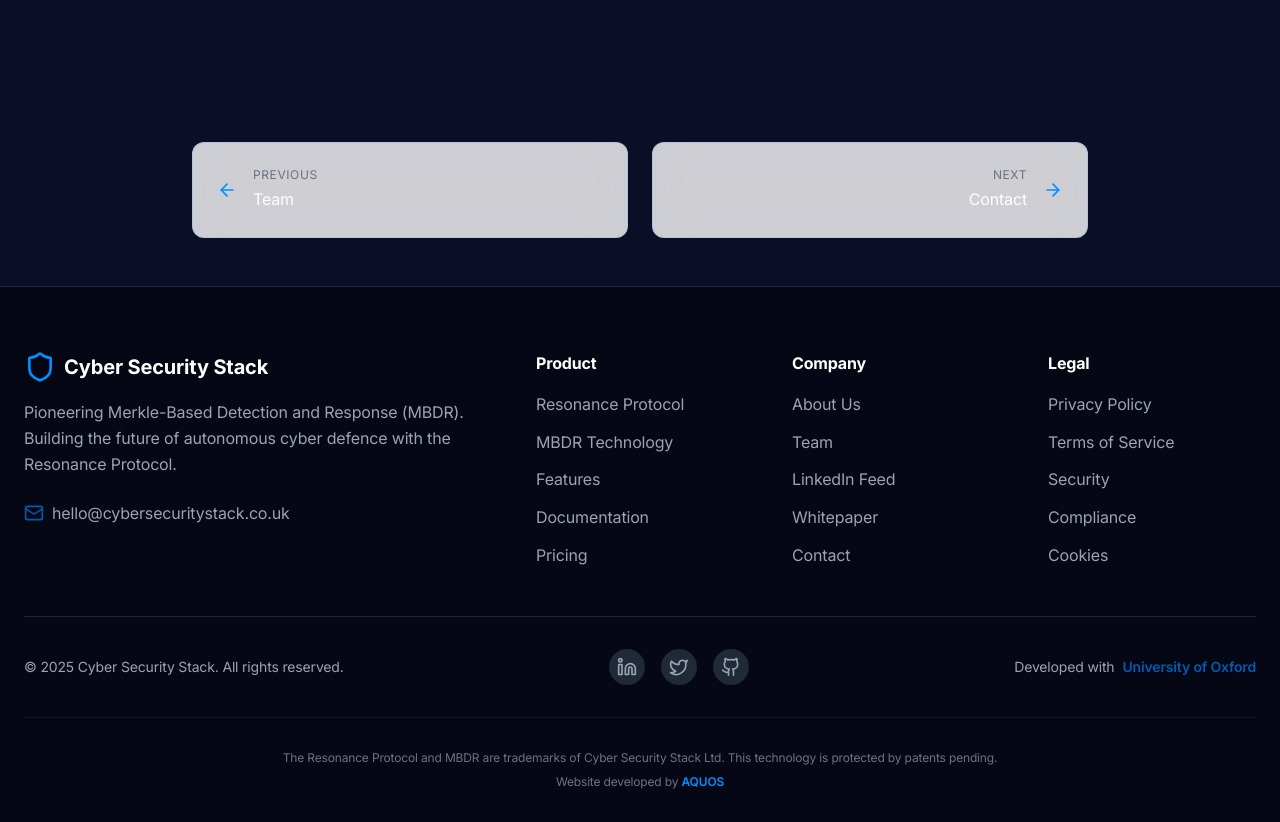
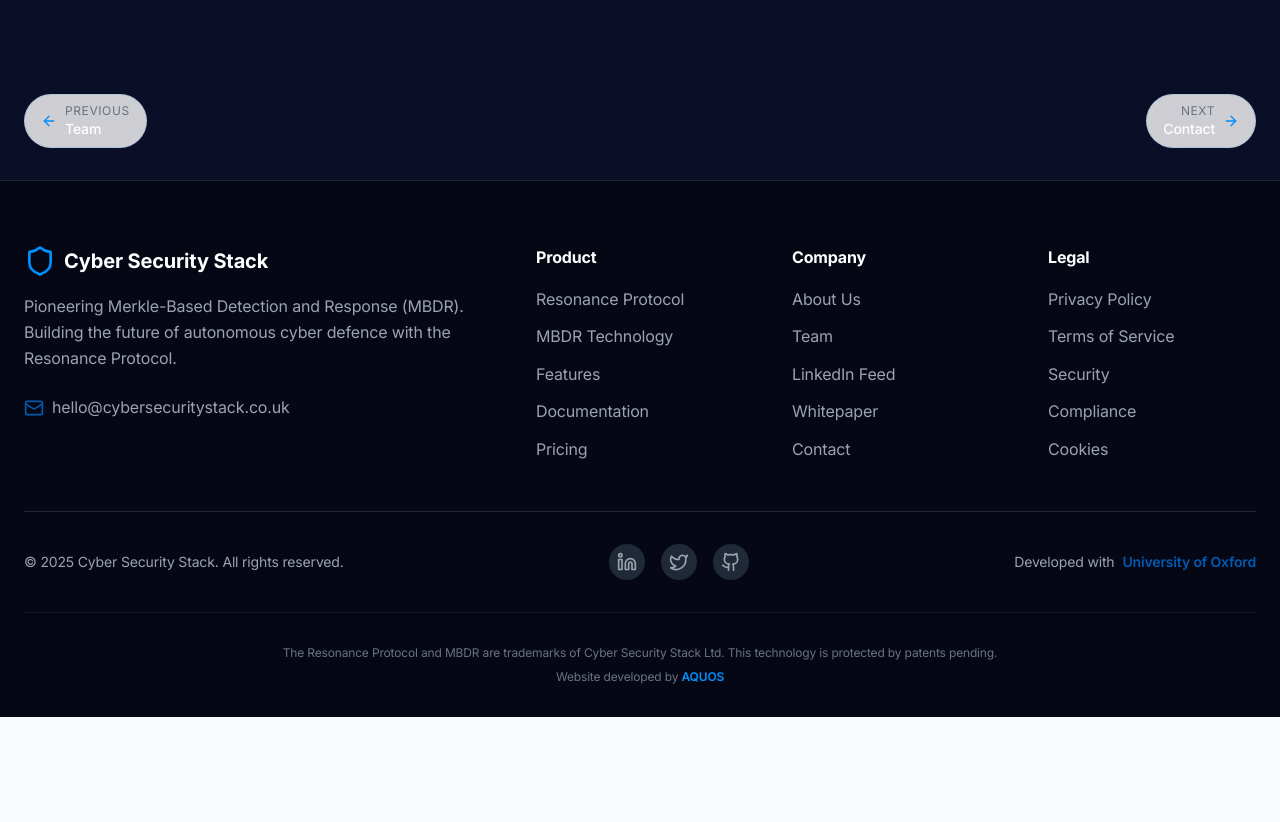
Before and after one commit to DevanshM1211/Cybersecurity-Stack-Website, a Next.js app: page /faq in a window 1280 px wide. Shown: the part 2686-3508 px from the top of the page. After the commit the page ends 3403 px from the top, so only its background shows below. Built offline with nearby package versions, Linux system fonts and the light colour scheme.

Commit message:
Make PageNavigation more subtle with bottom corner placement

```diff
--- a/components/PageNavigation.tsx
+++ b/components/PageNavigation.tsx
@@ -19,21 +19,21 @@ const PageNavigation = ({ previousPage, nextPage }: PageNavigationProps) => {
   if (!previousPage && !nextPage) return null;
 
   return (
-    <nav className="container mx-auto px-6 py-12 relative z-10">
-      <div className="grid grid-cols-1 md:grid-cols-2 gap-6 max-w-4xl mx-auto">
-        {/* Previous Page */}
+    <nav className="container mx-auto px-6 pb-8 relative z-10">
+      <div className="flex justify-between items-center">
+        {/* Previous Page - Bottom Left */}
         {previousPage ? (
-          <motion.div whileHover={{ x: -5 }} className="group">
+          <motion.div whileHover={{ x: -3 }} className="group">
             <Link
               href={previousPage.href}
-              className="flex items-center gap-4 p-6 glass-effect rounded-xl border border-white/5 hover:border-cyber-blue/30 transition-all h-full"
+              className="flex items-center gap-2 px-4 py-2 glass-effect rounded-full border border-white/5 hover:border-cyber-blue/30 transition-all text-sm"
             >
-              <ArrowLeft className="w-5 h-5 text-cyber-blue flex-shrink-0" />
+              <ArrowLeft className="w-4 h-4 text-cyber-blue" />
               <div>
-                <p className="text-xs text-gray-500 uppercase tracking-wider mb-1">
+                <p className="text-xs text-gray-500 uppercase tracking-wider">
                   Previous
                 </p>
-                <p className="text-white group-hover:text-cyber-blue transition-colors">
+                <p className="text-white group-hover:text-cyber-blue transition-colors font-medium">
                   {previousPage.title}
                 </p>
               </div>
@@ -43,22 +43,22 @@ const PageNavigation = ({ previousPage, nextPage }: PageNavigationProps) => {
           <div />
         )}
 
-        {/* Next Page */}
+        {/* Next Page - Bottom Right */}
         {nextPage && (
-          <motion.div whileHover={{ x: 5 }} className="group">
+          <motion.div whileHover={{ x: 3 }} className="group">
             <Link
               href={nextPage.href}
-              className="flex items-center justify-end gap-4 p-6 glass-effect rounded-xl border border-white/5 hover:border-cyber-blue/30 transition-all h-full"
+              className="flex items-center gap-2 px-4 py-2 glass-effect rounded-full border border-white/5 hover:border-cyber-blue/30 transition-all text-sm"
             >
               <div className="text-right">
-                <p className="text-xs text-gray-500 uppercase tracking-wider mb-1">
+                <p className="text-xs text-gray-500 uppercase tracking-wider">
                   Next
                 </p>
-                <p className="text-white group-hover:text-cyber-blue transition-colors">
+                <p className="text-white group-hover:text-cyber-blue transition-colors font-medium">
                   {nextPage.title}
                 </p>
               </div>
-              <ArrowRight className="w-5 h-5 text-cyber-blue flex-shrink-0" />
+              <ArrowRight className="w-4 h-4 text-cyber-blue" />
             </Link>
           </motion.div>
         )}
--- a/components/Solution.tsx
+++ b/components/Solution.tsx
@@ -3,6 +3,7 @@
 import { motion } from "framer-motion";
 import { useInView } from "framer-motion";
 import { useRef } from "react";
+import Link from "next/link";
 import {
   Cpu,
   Search,
@@ -222,20 +223,15 @@ const Solution = () => {
             infrastructure with unmatched speed and resilience.
           </p>
           <div className="flex flex-wrap justify-center gap-4">
+            <Link href="/contact">
               <motion.button
                 whileHover={{ scale: 1.05 }}
                 whileTap={{ scale: 0.95 }}
                 className="px-10 py-5 bg-gradient-to-r from-cyber-blue to-cyber-purple rounded-full text-white font-bold text-lg glow-effect"
               >
-              Schedule a Demo
-            </motion.button>
-            <motion.button
-              whileHover={{ scale: 1.05 }}
-              whileTap={{ scale: 0.95 }}
-              className="px-10 py-5 glass-effect rounded-full text-white font-bold text-lg hover:bg-white/10 transition-all"
-            >
                 Talk to an Expert
               </motion.button>
+            </Link>
           </div>
         </motion.div>
       </div>
```
Lines whose indentation alone changed are shown as unchanged.
